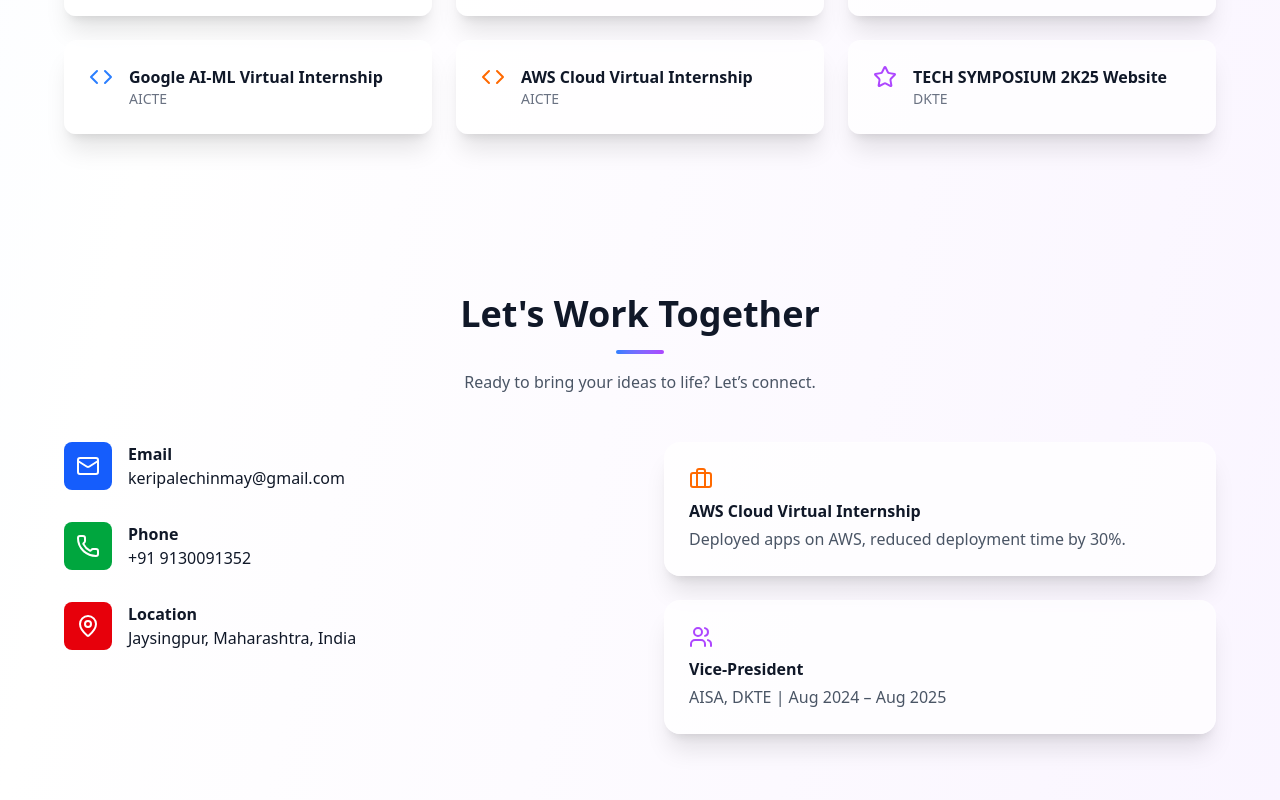
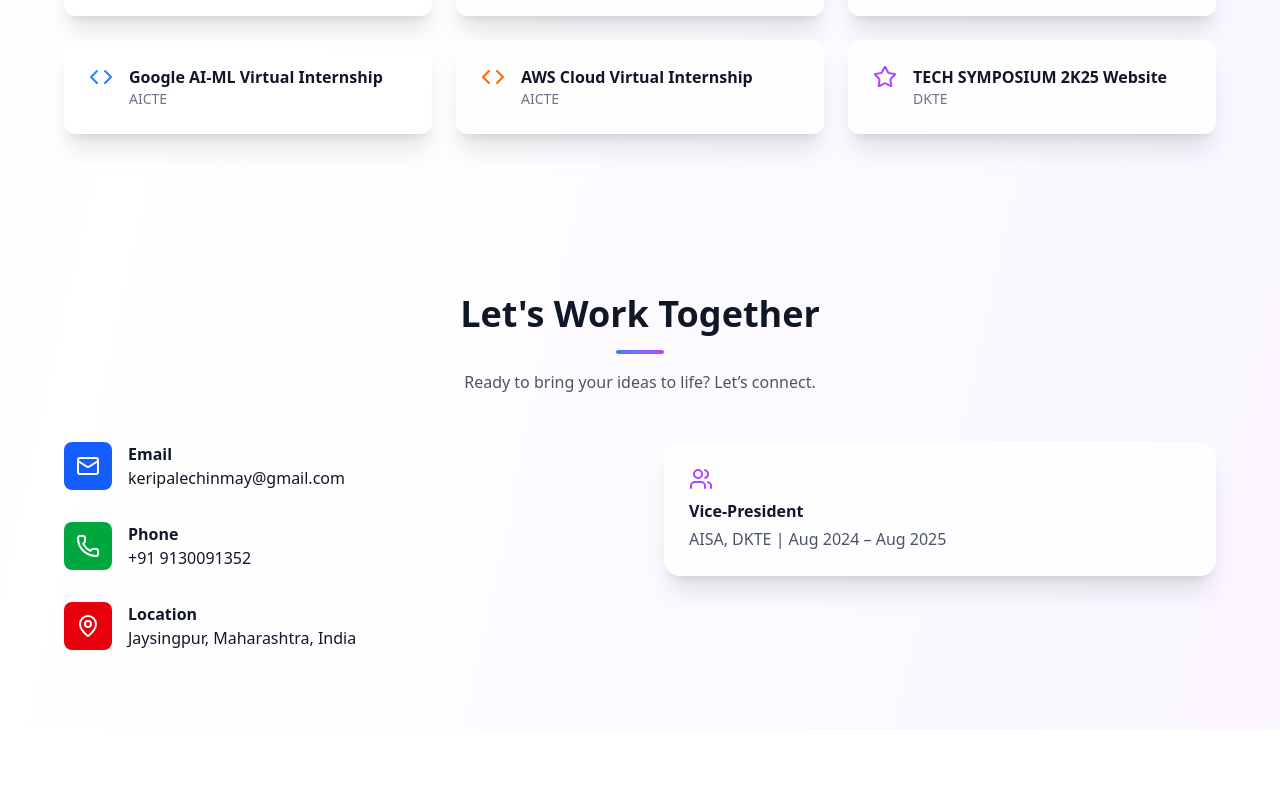
Before and after one commit to Chinmay3775/portfolio, a React (Vite) app: page / in a window 1280 px wide. Shown: the part 5036-5836 px from the top of the page. After the commit the page ends 5766 px from the top, so only its background shows below. Built offline with nearby package versions, Linux system fonts and the light colour scheme.

Commit message:
new major update 1

```diff
--- a/src/components/Contact.jsx
+++ b/src/components/Contact.jsx
@@ -61,13 +61,7 @@ export default function Contact({ isDarkMode }) {
 
           {/* Extra Cards (Leadership / Experience) */}
           <div className="space-y-6">
-            <div className={`${cardClasses} p-6 rounded-2xl shadow-xl border`}>
-              <Briefcase className="text-orange-500 mb-2" size={24} />
-              <h3 className="font-bold mb-1">AWS Cloud Virtual Internship</h3>
-              <p className={`${isDarkMode ? "text-gray-300" : "text-gray-600"}`}>
-                Deployed apps on AWS, reduced deployment time by 30%.
-              </p>
-            </div>
+
             <div className={`${cardClasses} p-6 rounded-2xl shadow-xl border`}>
               <Users className="text-purple-500 mb-2" size={24} />
               <h3 className="font-bold mb-1">Vice-President</h3>
```
